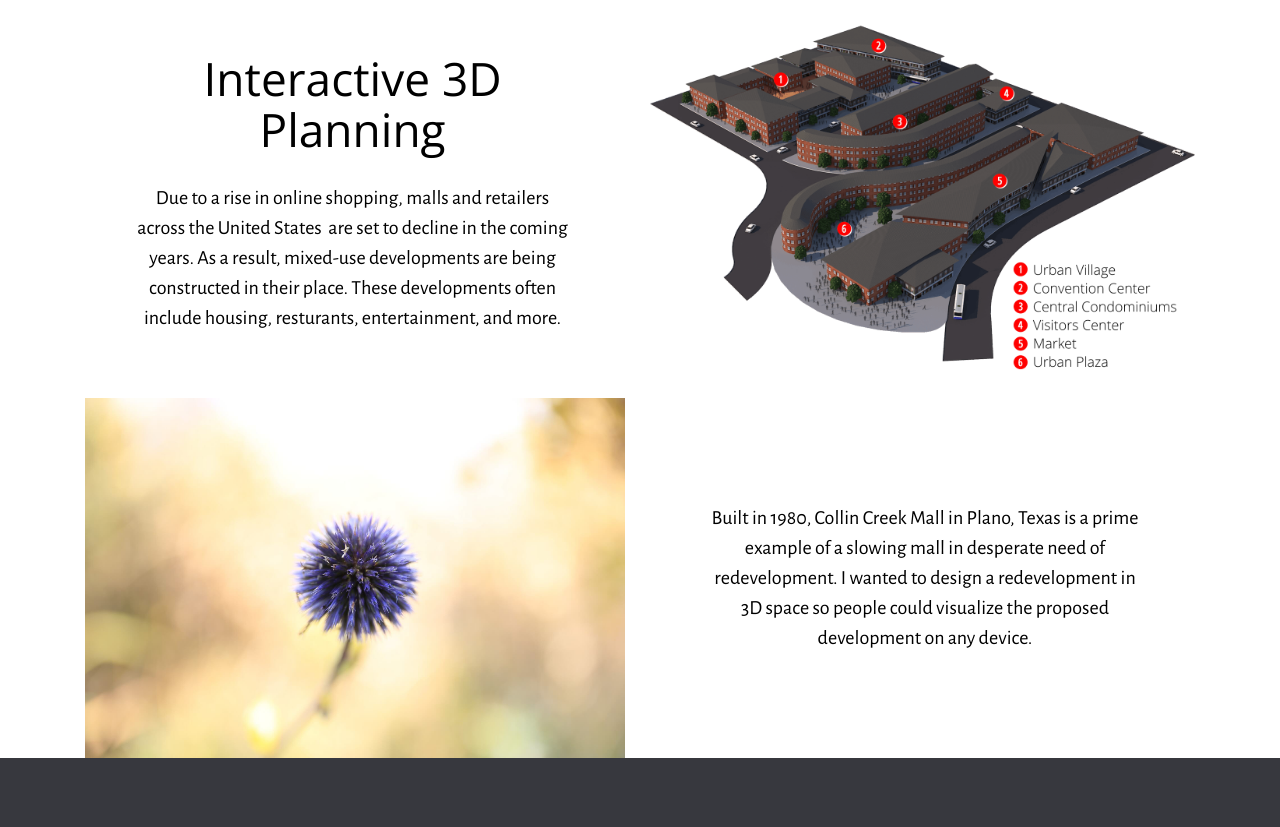
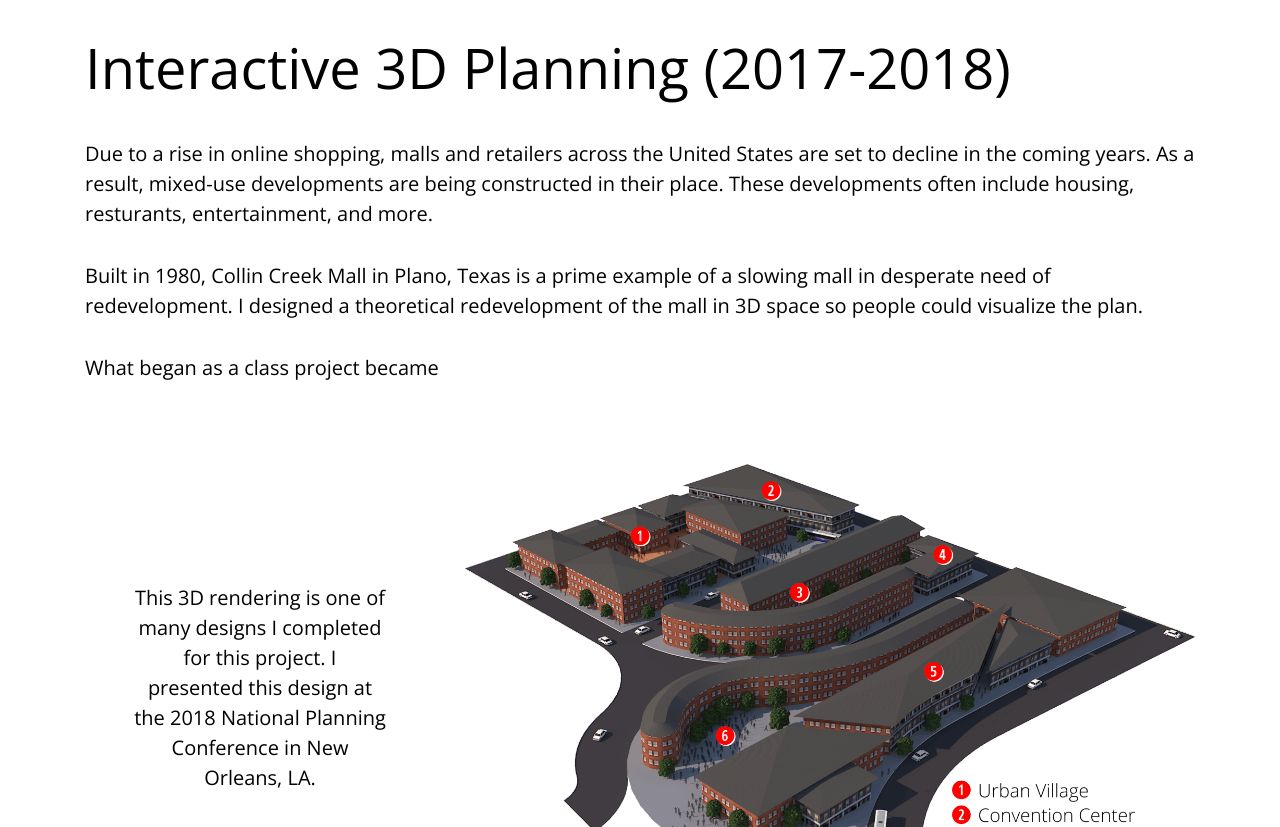
Before and after one commit to walkerchris/walkerchris.github.io, a plain HTML site: page page1.html in a window 1280 px wide. Shown: the part 65-892 px from the top of the page. Drawn offline with nearby package versions, Linux system fonts and the light colour scheme; files whose address does not match are found by name.

Commit message:
create github pages

```diff
--- a/assets/images/hashes.json
+++ b/assets/images/hashes.json
@@ -1 +1 @@
-{"Qh4qpJxPGUeAblNQt+nO4A==":"chris_walker-427x128.png","UKilm3vpU1aK1oSndCw7Lg==":"chris_circle-500x500.png","KjTzAe2bIZ+ZA9ilkVAmLw==":"cw-180x100.png","dUf50KINsWUcjY/o4XsYWQ==":"hill%20country-1920x1080.png","UGmsFq2ijwQ3OFh3WZSUyQ==":"mbr-1920x1280.jpg","lAwr3Yc8ED5vTR38obHuWg==":"gradient-1920x1080.png","Oghi75M84094eCACINuyKg==":"grade-1920x1080.jpg","Cxf/dVAC6+KuOitJmw6LiQ==":"urpn201.pp.mixed.use.cjw-1400x1050.png","pJV3bnjzgxxZWQxybR0Qcg==":"gradient-1920x1080.jpg"}
+{"Qh4qpJxPGUeAblNQt+nO4A==":"chris_walker-427x128.png","UKilm3vpU1aK1oSndCw7Lg==":"chris_circle-500x500.png","KjTzAe2bIZ+ZA9ilkVAmLw==":"cw-180x100.png","dUf50KINsWUcjY/o4XsYWQ==":"hill%20country-1920x1080.png","UGmsFq2ijwQ3OFh3WZSUyQ==":"mbr-1920x1280.jpg","lAwr3Yc8ED5vTR38obHuWg==":"gradient-1920x1080.png","Oghi75M84094eCACINuyKg==":"grade-1920x1080.jpg","Cxf/dVAC6+KuOitJmw6LiQ==":"urpn201.pp.mixed.use.cjw-1400x1050.png","pJV3bnjzgxxZWQxybR0Qcg==":"gradient-1920x1080.jpg","g1XsN6TYkuhr08+KnFc+uA==":"collin%20creek-1100x600.png"}
--- a/assets/mobirise/css/mbr-additional.css
+++ b/assets/mobirise/css/mbr-additional.css
@@ -79,14 +79,13 @@
 #dropdown-menu-9 .navbar-toggler {
   color: #000000;
 }
-#msg-box4-k .lead P {
+#content5-o .mbr-section-title {
   font-family: 'Open Sans', sans-serif;
 }
-#msg-box4-k .mbr-section-title {
+#content5-o P {
   font-family: 'Open Sans', sans-serif;
-  font-size: 46px;
 }
-#msg-box4-l .mbr-section-title {
+#msg-box4-p .lead {
   font-family: 'Open Sans', sans-serif;
 }
 #contacts3-a P {
--- a/page1.html
+++ b/page1.html
@@ -21,14 +21,14 @@
 
 </head>
 <body>
-  <section id="dropdown-menu-9" data-rv-view="17">
+  <section id="dropdown-menu-9" data-rv-view="131">
 
     <nav class="navbar navbar-dropdown navbar-fixed-top">
 
         <div class="container">
 
             <div class="navbar-brand">
-                <a href="https://mobirise.com" class="navbar-logo"><img src="assets/images/chris-walker-427x128.png" alt="Mobirise"></a>
+                <a href="index.html" class="navbar-logo"><img src="assets/images/chris-walker-427x128.png" alt="Mobirise"></a>
                 <a class="text-black" href="https://mobirise.com">&nbsp;</a>
             </div>
 
@@ -44,43 +44,33 @@
 
 </section>
 
-<section class="mbr-section mbr-section-nopadding mbr-after-navbar" id="msg-box4-k" data-rv-view="66" style="background-color: rgb(255, 255, 255); padding-top: 0rem; padding-bottom: 0rem;">
+<section class="mbr-section col-undefined mbr-after-navbar" id="content5-o" data-rv-view="133" style="background-color: rgb(255, 255, 255); padding-top: 3rem; padding-bottom: 0rem;">
+
+    <div class="container">
+        <h3 class="mbr-section-title display-2">Interactive 3D Planning (2017-2018)</h3>
+        <div class="lead"><p><span style="font-size: 1.25rem;">Due to a rise in online shopping, malls and retailers across the United States are set to decline in the coming years. As a result, mixed-use developments are being constructed in their place. These developments often include housing, resturants, entertainment, and more.</span><br></p><p><span style="font-size: 1.25rem;"></span></p><p>Built in 1980, Collin Creek Mall in Plano, Texas is a prime example of a slowing mall in desperate need of redevelopment. I designed a theoretical redevelopment of the mall in 3D space so people could visualize the plan. </p><p>What began as a class project became&nbsp;</p></div>
+    </div>
+</section>
+
+<section class="mbr-section mbr-section-nopadding" id="msg-box4-p" data-rv-view="136" style="background-color: rgb(255, 255, 255); padding-top: 0rem; padding-bottom: 0rem;">
 
     <div class="container">
         <div class="row">
 
             <div class="col-xs-12 col-lg-3 mbr-inner-padding text-xs-center mbr-table-cell-lg">
-                <h3 class="mbr-section-title display-4">Interactive 3D Planning</h3>
 
-                <div class="lead">Due to a rise in online shopping, malls and retailers across the United States &nbsp;are set to decline in the coming years. As a result, mixed-use developments are being constructed in their place. These developments often include housing, resturants, entertainment, and more.</div>
+
+                <div class="lead">This 3D rendering is one of many designs I completed for this project. I presented this design at the 2018 National Planning Conference in New Orleans, LA.</div>
 
             </div>
-            <div class="col-xs-12 col-lg-9 mbr-table-cell-lg image-size" style="width: 29%;">
+            <div class="col-xs-12 col-lg-9 mbr-table-cell-lg image-size" style="width: 50%;">
                 <div class="mbr-figure"><img src="assets/images/urpn201.pp.mixed.use.cjw-1400x1050.png"></div>
             </div>
         </div>
     </div>
 </section>
 
-<section class="mbr-section mbr-section-nopadding" id="msg-box4-l" data-rv-view="69" style="background-color: rgb(255, 255, 255); padding-top: 0rem; padding-bottom: 0rem;">
-
-    <div class="container">
-        <div class="row">
-            <div class="col-xs-12 col-lg-9 mbr-table-cell-lg image-size" style="width: 25%;">
-                <div class="mbr-figure"><img src="assets/images/photo-4.jpg"></div>
-            </div>
-            <div class="col-xs-12 col-lg-3 mbr-inner-padding text-xs-center mbr-table-cell-lg">
-
-
-                <div class="lead">Built in 1980, Collin Creek Mall in Plano, Texas is a prime example of a slowing mall in desperate need of redevelopment. I wanted to design a redevelopment in 3D space so people could visualize the proposed development on any device.</div>
-
-            </div>
-
-        </div>
-    </div>
-</section>
-
-<section class="mbr-section mbr-section-small mbr-footer" id="contacts3-a" data-rv-view="18" style="background-color: rgb(55, 56, 62); padding-top: 4.5rem; padding-bottom: 4.5rem;">
+<section class="mbr-section mbr-section-small mbr-footer" id="contacts3-a" data-rv-view="139" style="background-color: rgb(55, 56, 62); padding-top: 4.5rem; padding-bottom: 4.5rem;">
 
     <div class="container">
         <div class="row">
@@ -93,7 +83,7 @@ Phone: (972) 741-9960<br><a href="https://www.linkedin.com/in/chrisjameswalker/"
             <div class="col-xs-12 col-md-6" data-form-type="formoid">
                 <div data-form-alert="true"><div hidden="" data-form-alert-success="true">I will contact you as soon as I can.</div></div>
                 <form action="https://mobirise.com/" method="post" data-form-title="MESSAGE">
-                    <input type="hidden" value="vynocwdwcwBWAVWxGv6qmtnjlzEtBKmzeVDn1aJ8VG/QVJV+3uvTLbZUn/oZdFCbRLi3eMR5oIdF9OMLYuLrgjFFoUdz22ApHTnLNpVEa6Df1l0UndwVKEINhO35YXHK" data-form-email="true">
+                    <input type="hidden" value="wKqAVLaLJDq/u1zGU5hhUf565Fgrbt+5P/v35XaZ4mHptUQDNMwRu1agBmqPBq6ijOup07WCuiSISpZ1M2NSoyCdZ9Dnv3J1EmQvtRLeogWgje4MrCSfk8fU7QdS9qZT" data-form-email="true">
 
                     <div class="form-group">
                         <input type="email" class="form-control input-sm input-inverse" name="email" required="" placeholder="Your Email*" data-form-field="Email">
```
Also changed, not shown: index.html (+2 -2 lines), 1 other file.
